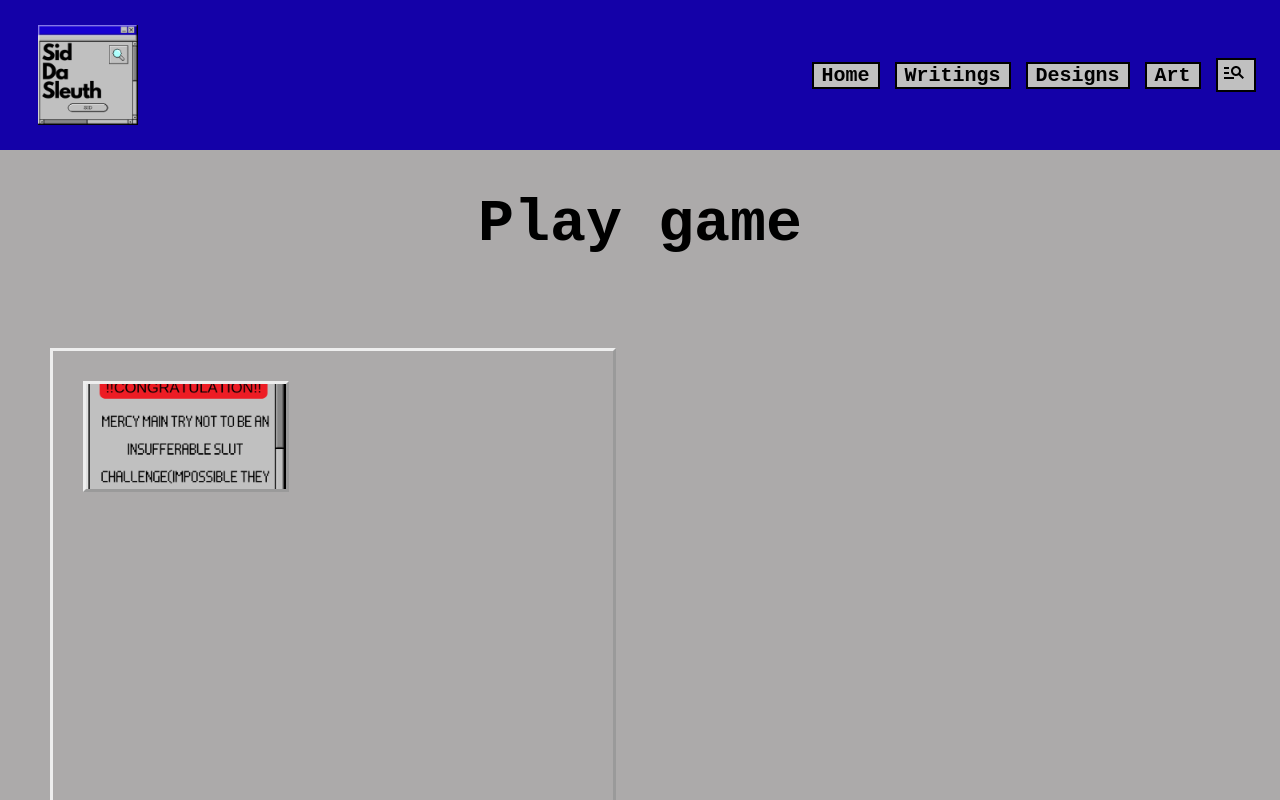
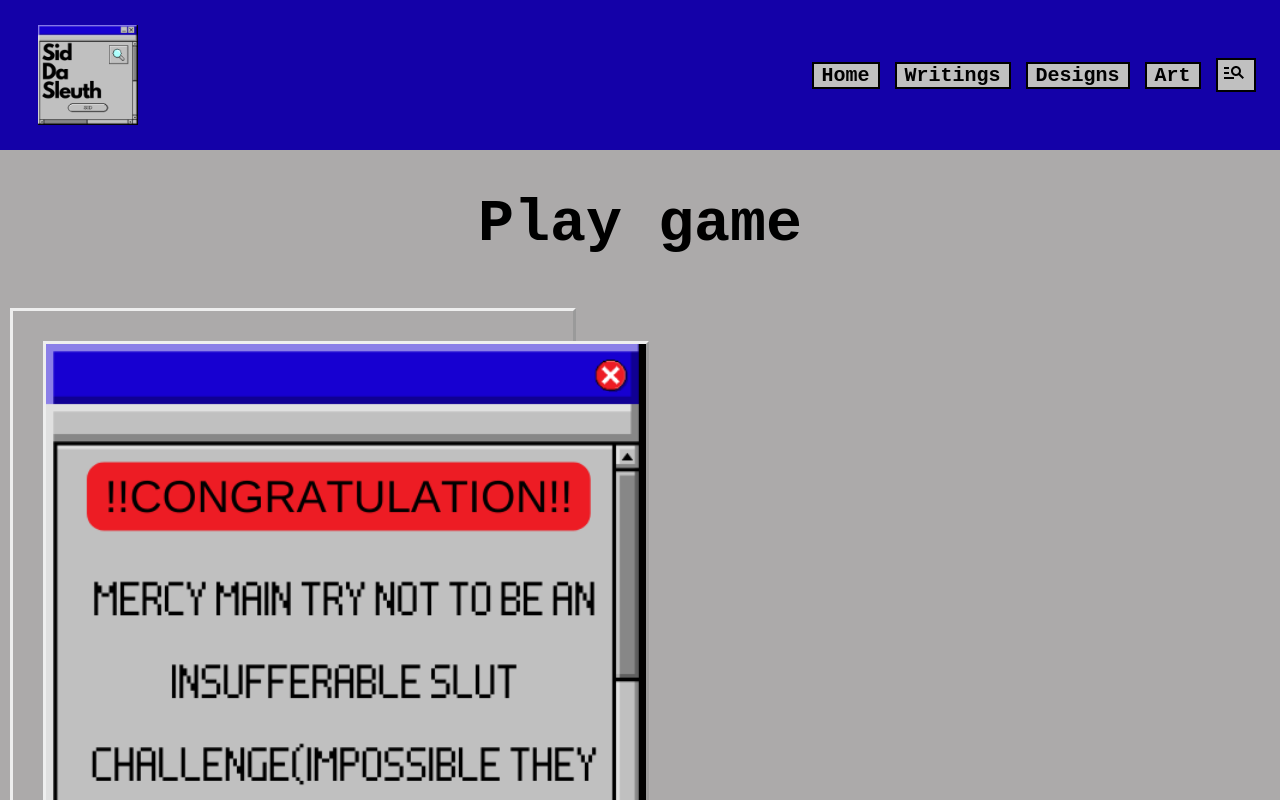
Before and after one commit to onlywoo/Assignment3_IM, a React (Create React App) app: page /intArt in a window 1280 px wide. Shown: the top 800 px of the page. Built offline with nearby package versions, Linux system fonts and the light colour scheme.

Commit message:
Update intArt.css

```diff
--- a/src/styles/intArt.css
+++ b/src/styles/intArt.css
@@ -24,7 +24,7 @@
     width: 500px;
     height: 500px;
     padding: 30px;
-    margin: 50px;
+    margin: 10px;
     box-shadow: black;
     border-radius: 15px, 15px, 15px, 15px;
     border-style: outset;
@@ -38,8 +38,8 @@
 
 .popupItem div {
 
-    width: 100px;
-    height: 5px;
+    width: 100%;
+    height: 100%;
     padding: 50px;
     background-position: center;
     background-repeat: no-repeat;
```
